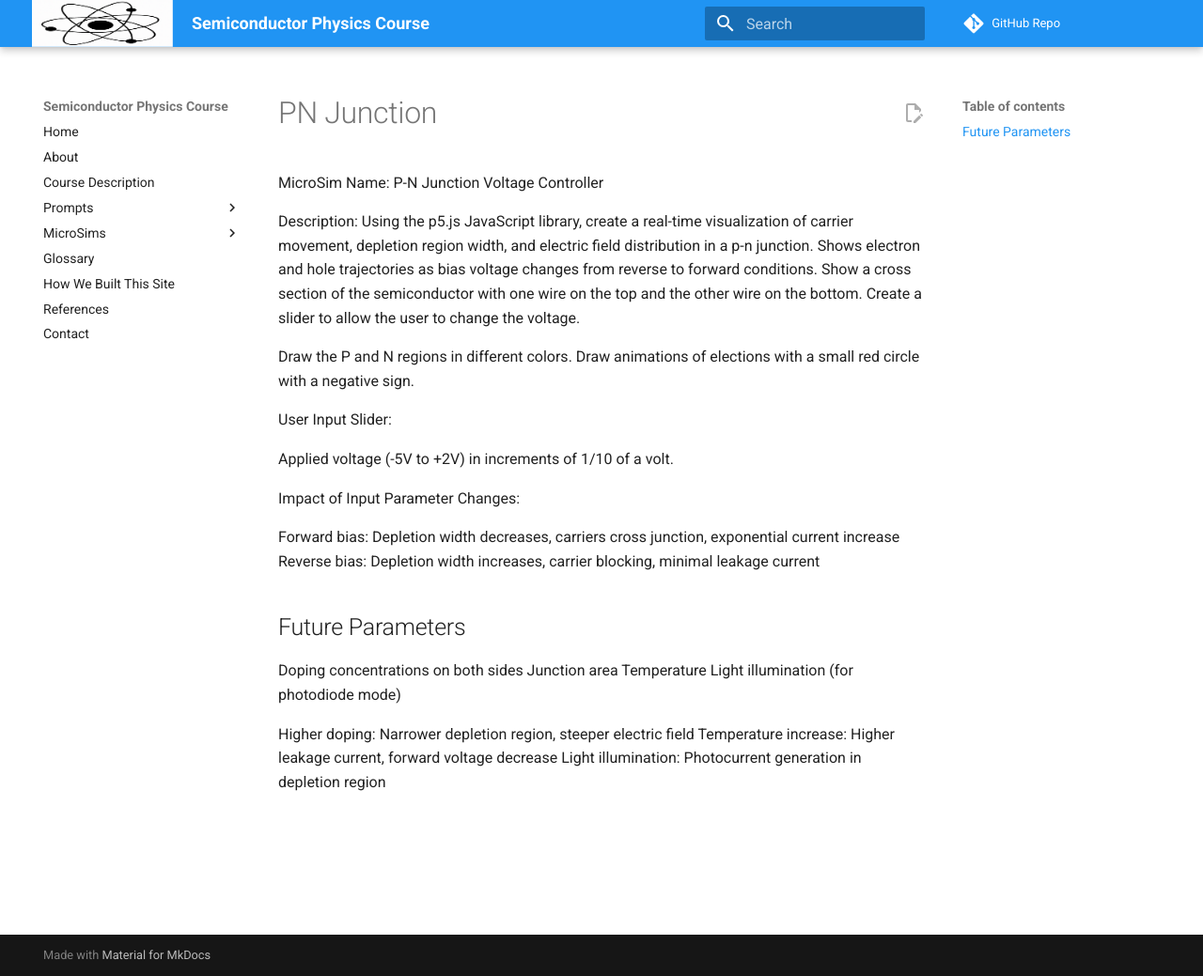
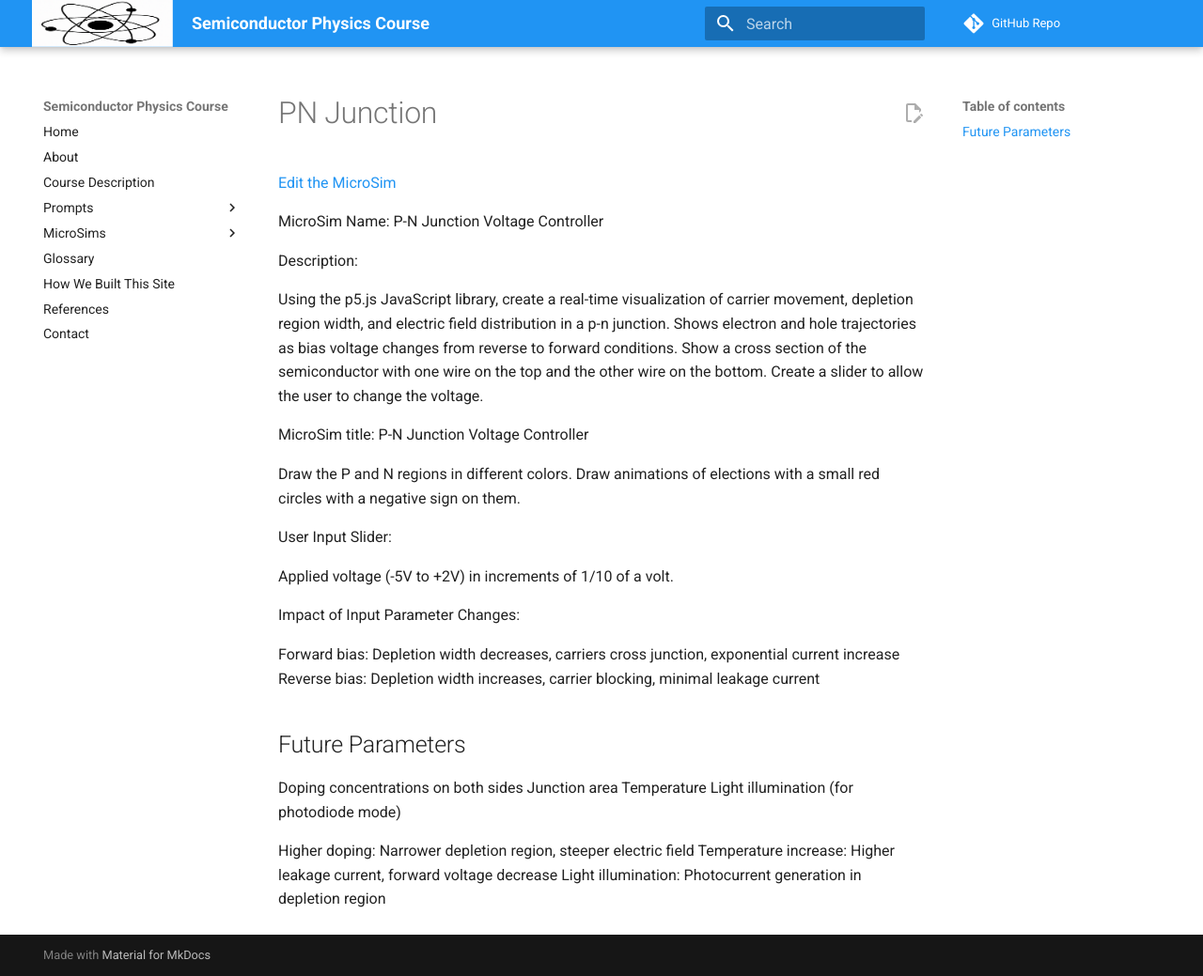
Before and after one commit to dmccreary/semiconductor-physics-course, an MkDocs documentation site: the page built from docs/sims/pn-junction/index.md, in a window 1280 px wide and 1039 px high. Shown: the whole window at 94% size. Built offline with MkDocs 1.6.1 and Material for MkDocs 9.7.7, drawn with Linux system fonts in a browser that asks for light colours; comment, search, counter and statistics services are not loaded.

Commit message:
updates to README

```diff
--- a/docs/sims/pn-junction/index.md
+++ b/docs/sims/pn-junction/index.md
@@ -1,13 +1,18 @@
 # PN Junction
+
+[Edit the MicroSim](https://editor.p5js.org/dmccreary/sketches/J4l53Sue4)
 
 MicroSim Name: P-N Junction Voltage Controller
 
 Description:
+
 Using the p5.js JavaScript library, create a real-time visualization of carrier movement, depletion region width, and electric field distribution in a p-n junction. Shows electron and hole trajectories as bias voltage changes from reverse to forward conditions.  Show a cross
 section of the semiconductor with one wire on the top and the other wire on the bottom.
 Create a slider to allow the user to change the voltage.
 
-Draw the P and N regions in different colors.  Draw animations of elections with a small red circle with a negative sign.
+MicroSim title: P-N Junction Voltage Controller
+
+Draw the P and N regions in different colors.  Draw animations of elections with a small red circles with a negative sign on them.
 
 User Input Slider:
 
```
